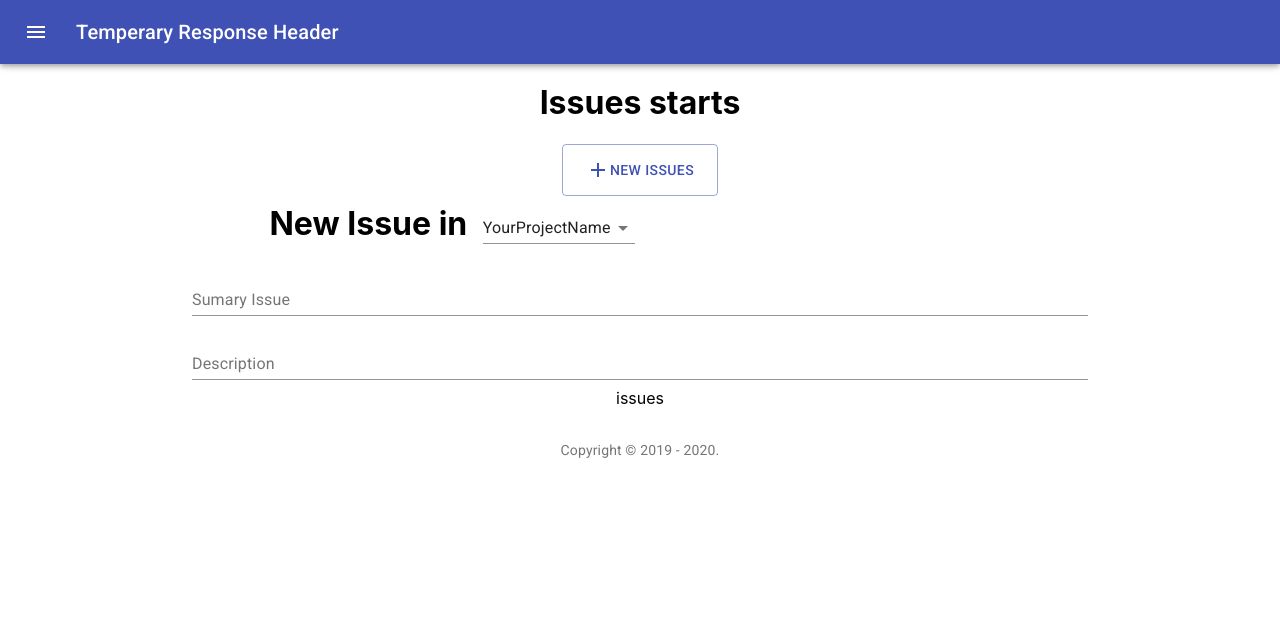
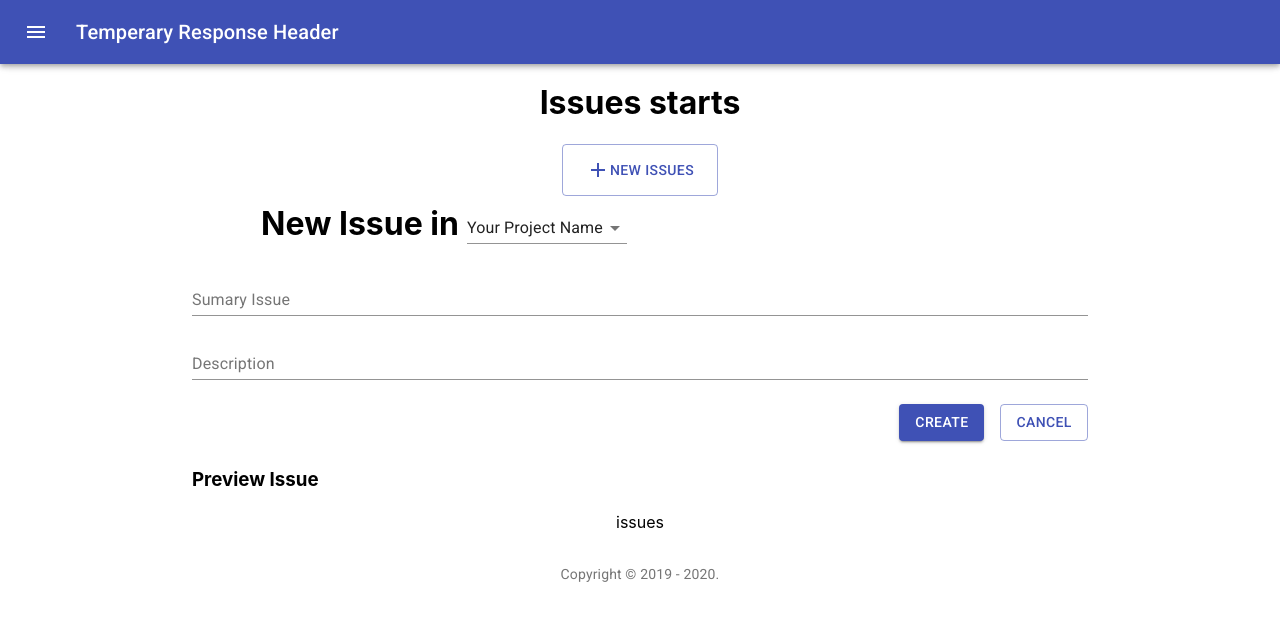
Before and after one commit to hieunugent/workFlowProject, a React (Create React App) app: page /Issues in a window 1280 px wide. Both pictures are taken after a click on the button "NEW ISSUES". Shown: the top 620 px of the page. Built offline with nearby package versions, Linux system fonts and the light colour scheme.

Commit message:
the rest of jun 20-2020

```diff
--- a/src/component/navigation/main.jsx
+++ b/src/component/navigation/main.jsx
@@ -29,7 +29,7 @@ import clsx from 'clsx';
 const drawerWidth= 240;
 const useStyles = makeStyles((theme)=> ({
   root:{
-    display:'flex',
+   // display:'flex-start',
   },
   appBar: {
     transition: theme.transitions.create(['margin', 'width'], {
@@ -51,7 +51,7 @@ const useStyles = makeStyles((theme)=> ({
       easing: theme.transitions.easing.sharp,
       duration: theme.transitions.duration.leavingScreen,
     }),
-  //  marginLeft: -drawerWidth,
+
     marginTop: `60px`,
   },
   contentShift: {
--- /dev/null
+++ b/src/component/navigation/tabComponent/issues.css
@@ -0,0 +1,5 @@
+.leftaligning{
+    padding-left: 15%;
+    text-align: left;
+    width: 70%;
+}
--- a/src/component/navigation/tabComponent/issues.js
+++ b/src/component/navigation/tabComponent/issues.js
@@ -1,6 +1,7 @@
-import React from "react";
-import { Button, makeStyles, TextField, FormControl, InputLabel, Select, Input, MenuItem, useTheme, NativeSelect } from "@material-ui/core";
+import React, { useState } from "react";
+import { Button, makeStyles, TextField, FormControl,  Select, Input, MenuItem, useTheme,  Box, Grid } from "@material-ui/core";
 import AddIcon from '@material-ui/icons/Add';
+import "./issues.css";
 
 const ITEM_HEIGHT = 48;
 const ITEM_PADDING_TOP = 8;
@@ -17,6 +18,7 @@ const useStyles = makeStyles((theme) => ({
         '& > *': {
             margin: theme.spacing(1),
             width: '70%',
+
         },
     },
     newIssue: {
@@ -27,8 +29,30 @@ const useStyles = makeStyles((theme) => ({
     },
     formControl: {
         margin: theme.spacing(1),
+        width:'auto',
         minWidth: 120,
         maxWidth: 300,
+    },
+    inputOption:{
+        margin: theme.spacing(1),
+        position:"auto",
+        marginLeft:'15%',
+        width: '40%',
+
+    },
+    fieldButton:{
+        '& > *': {
+            margin: theme.spacing(1),
+
+            left: "60%",
+            position:"relative",
+
+
+        },
+
+    },
+    previewField:{
+
     },
 
 }));
@@ -40,26 +64,20 @@ function getStyles(name, projectName, theme){
                 ? theme.typography.fontWeightRegular: theme.typography.fontWeightMedium,
     };
 }
+
 function IssueOfProject(){
     const classes = useStyles();
     const theme = useTheme();
     const [projectName, setProjectName] = React.useState([]);
     const handleChange=(event)=> {
-        console.log(event.target);
 
         setProjectName(event.target.value);
+        //setCurrentproject(event.target.value);
+
     }
-    const handleChangeMultiple = (event) => {
-        const {options} = event.target;
-        const value = [];
-        for (let i = 0, l = options.length;  i < l; i +=1 ){
-            if(options[i].seleted){
-                value.push(options[i].value);
-            }
-        }
-        setProjectName(value);
-    }
+
     return (
+
         <FormControl className={classes.formControl} >
            <Select
              value={projectName}
@@ -70,25 +88,53 @@ function IssueOfProject(){
              displayEmpty
              >
                 <MenuItem value="" disabled>
-                    YourProjectName
+                    Your Project Name
                 </MenuItem>
-
                 {names.map((name) => (
                     <MenuItem key={name} value={name} style={getStyles(name, projectName, theme)}>
                         {name}
                     </MenuItem>
                 ))}
+
             </Select>
+
         </FormControl>
     );
 }
+
 function AddIssueButton (){
     const classes = useStyles();
 
+    const [openissueform, setissueOpen] = useState('none');
+    const [issuePageON, setIssuepageOn] = useState(false);
+    const [sumaries, setSumary] = useState('');
+    const [descriptions, setDescript] = useState('');
+    const [currentProject, setCurrentproject] = useState('');
+    const handlePreviewIssue= (event)=> {
+        if (event.target.id === "sumary-issue") {
+            setSumary(event.target.value);
+        }
+        else if (event.target.id === "description") {
+            setDescript(event.target.value);
+        }
+    }
+
     const handleIssueClick = () => {
-        console.log("create new issue");
+        if(!issuePageON){
+            console.log("create new issue");
+            setissueOpen('block');
+            setIssuepageOn(true);
+        }
+        else{
+            setissueOpen('none');
+            setIssuepageOn(false);
+        }
+    }
+    const  handleCreateIssue = () => {
 
     }
+
+
     return (
         <div>
             <Button
@@ -100,8 +146,15 @@ function AddIssueButton (){
             >
                 <AddIcon /> New Issues
             </Button>
-                <div className={classes.formInput}>
-                <h1> New Issue in <IssueOfProject/> </h1>
+               <Box display={openissueform}>
+                <div   className={classes.formInput }>
+                    <h1 className={classes.inputOption} >
+                    New Issue in
+                    <IssueOfProject
+                    id="curentProject"
+                    />
+
+                    </h1>
                 <TextField
                     id="sumary-issue"
                     style={{ margin: 8 }}
@@ -109,23 +162,46 @@ function AddIssueButton (){
                     fullWidth
                     placeholder=" Add quick sumary for your issues"
                     margin="normal"
+                    onChange={handlePreviewIssue}
+
                 />
-                <TextField id="description" label="Description" />
+                <TextField
+                     id="description"
+                     label="Description"
+                     onChange={handlePreviewIssue}  />
+
+
+                    <div className={classes.fieldButton}>
+                        <Button variant="contained" color='primary' onClick={handleCreateIssue}> Create </Button>
+                        <Button variant="outlined" color='primary' onClick={handleIssueClick}> Cancel </Button>
+                    </div>
 
                 </div>
+                <div className="leftaligning">
+                    <h3> Preview Issue</h3>
+                    <h4>{currentProject}</h4>
+                    <h4>{sumaries}</h4>
+                    <p> {descriptions} </p>
+                </div>
+                </Box>
+                <Box display={openissueform} >
+
+               </Box>
         </div>
 
     );
 }
-export default function Issues(){
 
 
 
+
+export default function Issues(){
     return (
         <div>
             <h1> Issues starts </h1>
             <AddIssueButton/>
 
+
         </div>
     );
 }
```
Also changed, not shown: 1 other file (tests, documents, lock files or other folders).
